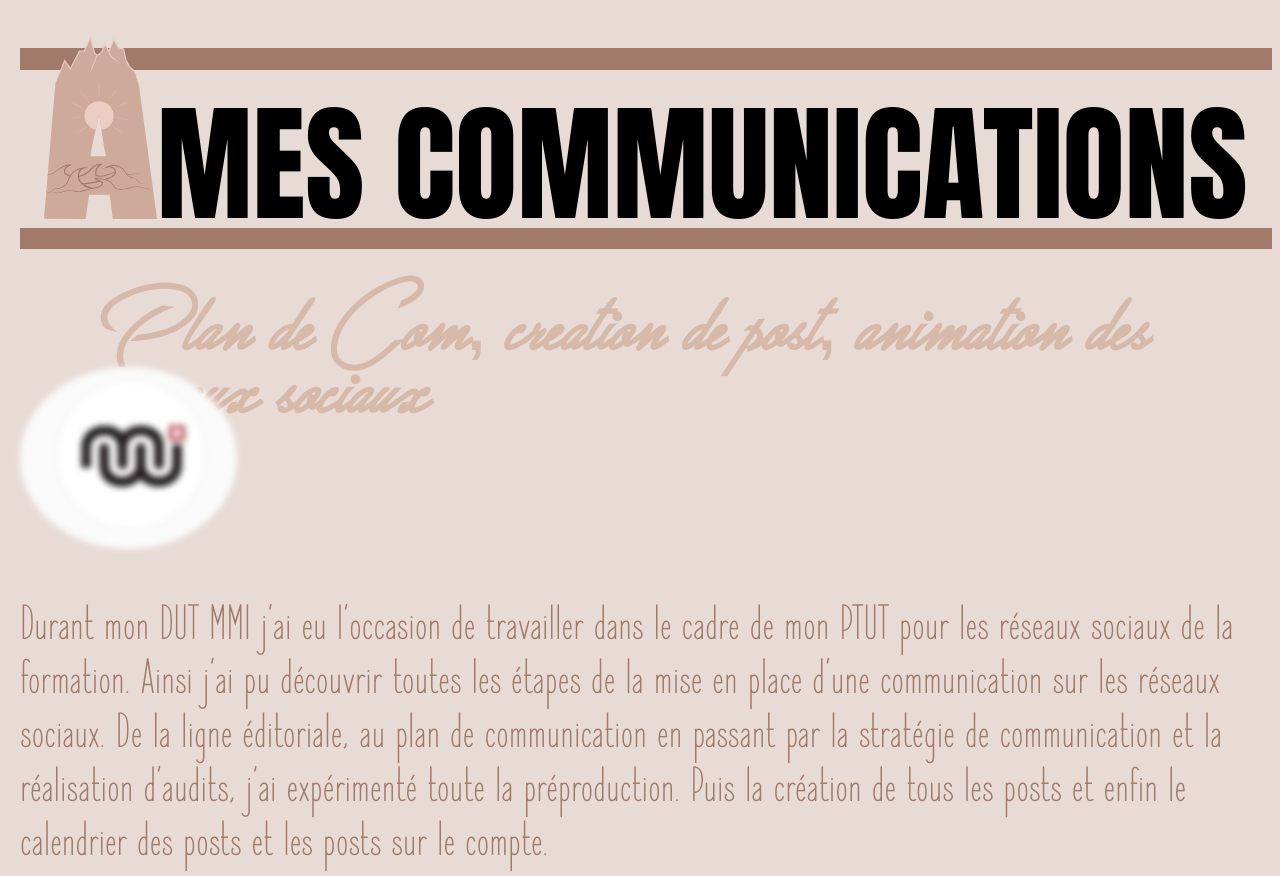
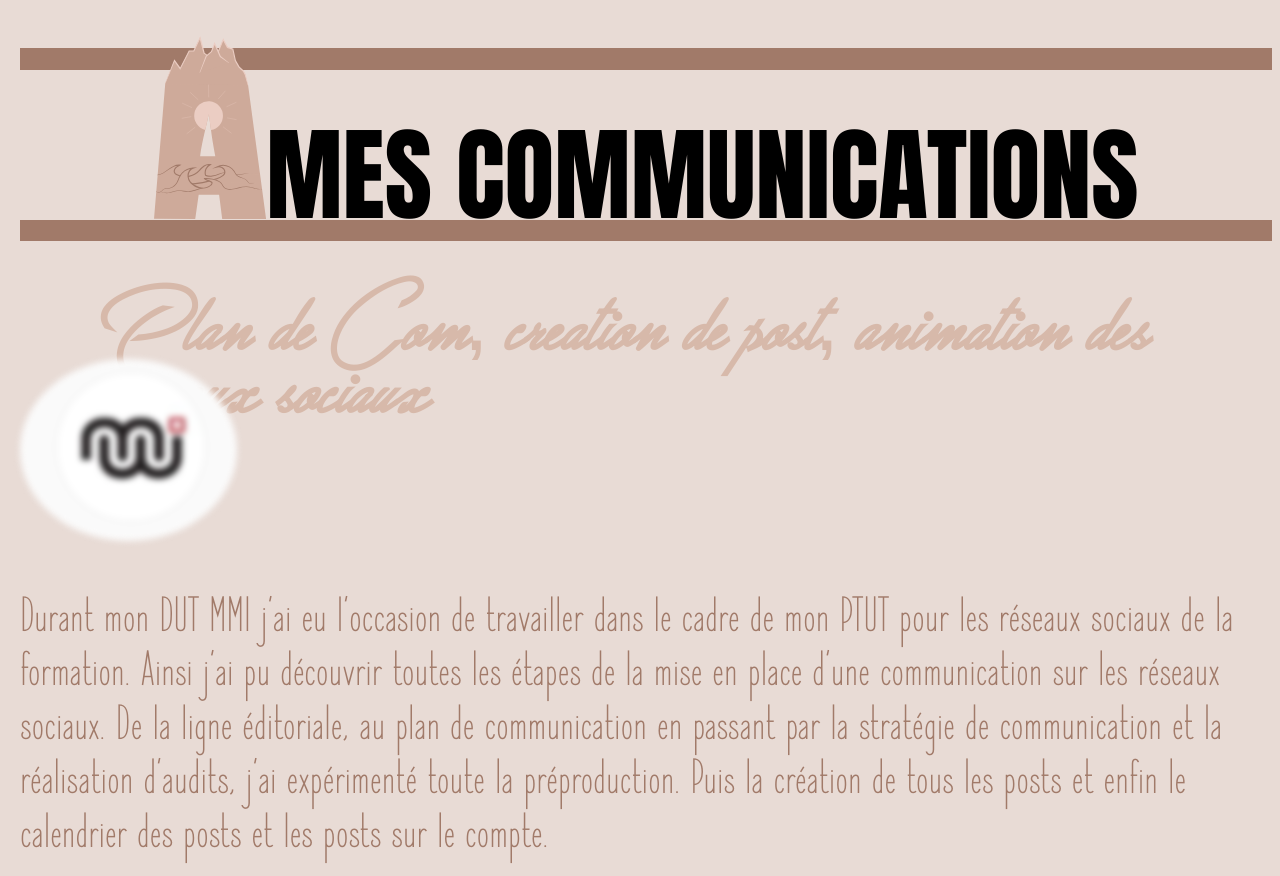
Before and after one commit to AlexiaLussagnet/Site-ALEX-CEPTION, a plain HTML site: page HTML/3_1_COM.html in a window 1280 px wide. Shown: the top 876 px of the page. Drawn offline with Linux system fonts and the light colour scheme.

Commit message:
Update style 3.1.css

```diff
--- a/CSS/style 3.1.css
+++ b/CSS/style 3.1.css
@@ -19,3 +19,8 @@
 .pla{
     border-radius: 200%;
 }
+
+.wrapper .banner {
+
+	font-size: 4vw;
+}
```
